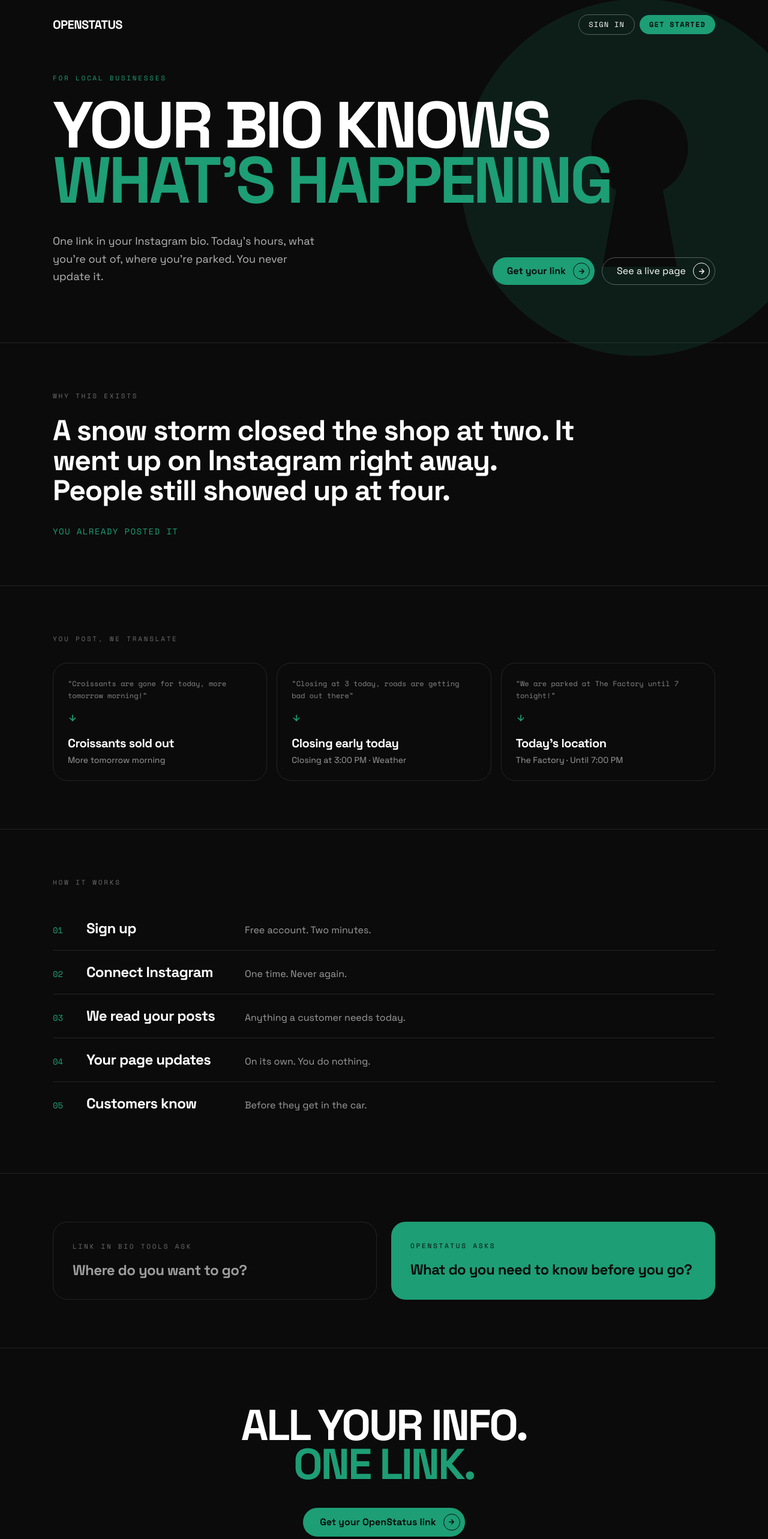
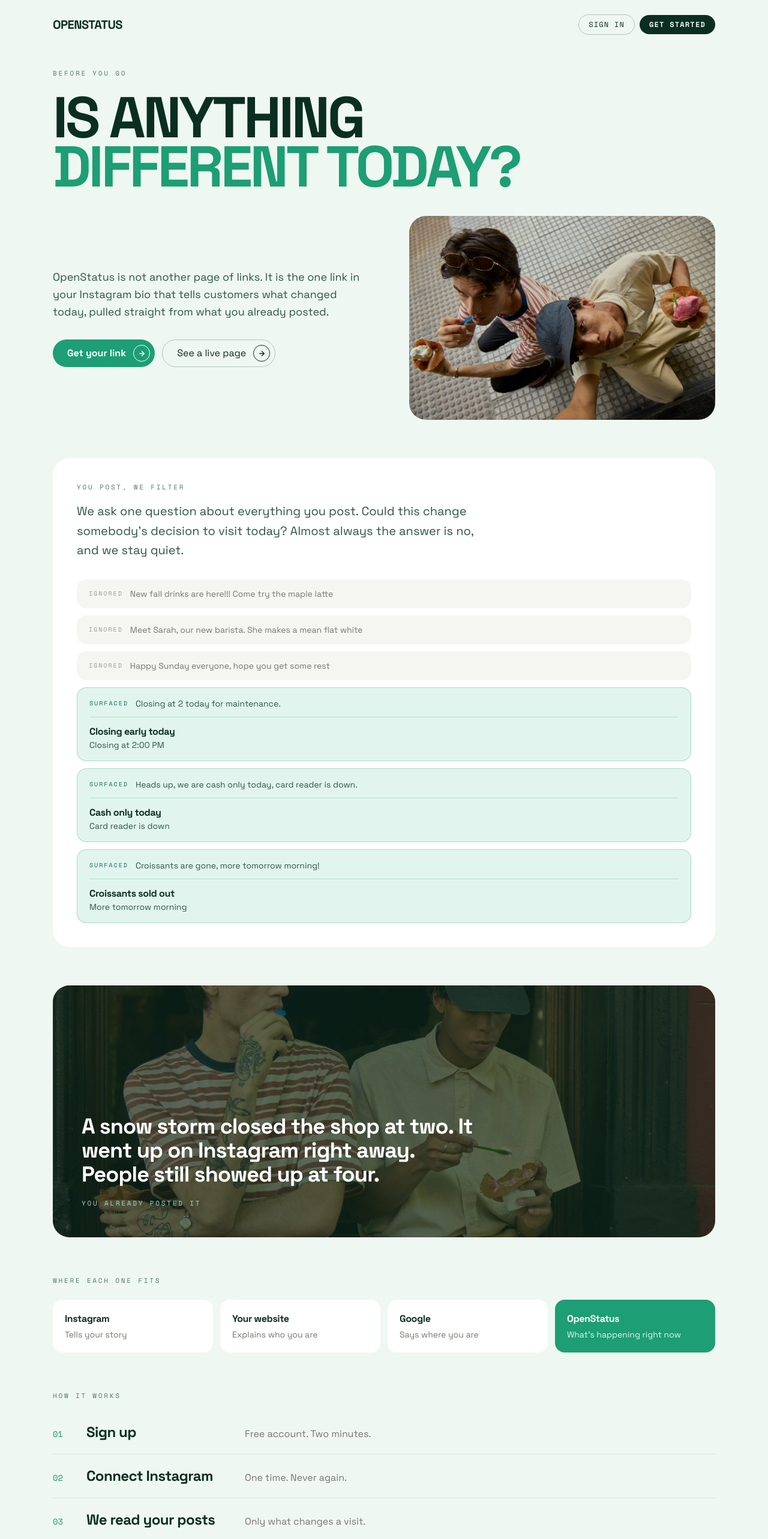
Before and after one commit to emmawest302-sketch/openstatus-web, a Next.js app: page / in a window 1280 px wide. Shown: the top 2566 px of the page at 60% size. Built offline with nearby package versions, Linux system fonts and the light colour scheme.

Commit message:
Pastel green home page with photography

```diff
--- a/src/app/page.tsx
+++ b/src/app/page.tsx
@@ -1,35 +1,29 @@
+const ignored = [
+  'New fall drinks are here!!! Come try the maple latte',
+  'Meet Sarah, our new barista. She makes a mean flat white',
+  'Happy Sunday everyone, hope you get some rest',
+];
+
+const surfaced = [
+  ['Closing at 2 today for maintenance.', 'Closing early today', 'Closing at 2:00 PM'],
+  ['Heads up, we are cash only today, card reader is down.', 'Cash only today', 'Card reader is down'],
+  ['Croissants are gone, more tomorrow morning!', 'Croissants sold out', 'More tomorrow morning'],
+];
+
 const steps = [
   ['01', 'Sign up', 'Free account. Two minutes.'],
   ['02', 'Connect Instagram', 'One time. Never again.'],
-  ['03', 'We read your posts', 'Anything a customer needs today.'],
+  ['03', 'We read your posts', 'Only what changes a visit.'],
   ['04', 'Your page updates', 'On its own. You do nothing.'],
   ['05', 'Customers know', 'Before they get in the car.'],
 ];
 
-const examples = [
-  [
-    'Croissants are gone for today, more tomorrow morning!',
-    'Croissants sold out',
-    'More tomorrow morning',
-  ],
-  [
-    'Closing at 3 today, roads are getting bad out there',
-    'Closing early today',
-    'Closing at 3:00 PM · Weather',
-  ],
-  [
-    'We are parked at The Factory until 7 tonight!',
-    "Today's location",
-    'The Factory · Until 7:00 PM',
-  ],
-];
-
-function Arrow({ light = false }: { light?: boolean }) {
+function Arrow({ dark = false }: { dark?: boolean }) {
   return (
     <span
       className={
         'inline-flex items-center justify-center w-7 h-7 rounded-full border shrink-0 ' +
-        (light ? 'border-[#0B0B0B]' : 'border-white')
+        (dark ? 'border-[#0B2E22]' : 'border-white')
       }
       aria-hidden="true"
     >
@@ -46,25 +40,36 @@ function Arrow({ light = false }: { light?: boolean }) {
   );
 }
 
+function Label({ children }: { children: React.ReactNode }) {
+  return (
+    <p
+      className="text-[11px] uppercase tracking-[0.25em] text-[#4E7A69]"
+      style={{ fontFamily: 'var(--font-mono)' }}
+    >
+      {children}
+    </p>
+  );
+}
+
 export default function HomePage() {
   return (
     <div
-      className="min-h-screen bg-[#0B0B0B] text-white overflow-x-hidden"
+      className="min-h-screen bg-[#EFF7F2] text-[#0B2E22] overflow-x-hidden"
       style={{ fontFamily: 'var(--font-display)' }}
     >
-      <header className="relative z-10 max-w-6xl mx-auto px-6 py-6 flex items-center justify-between">
+      <header className="max-w-6xl mx-auto px-6 py-6 flex items-center justify-between">
         <span className="text-xl font-bold tracking-tight">OPENSTATUS</span>
         <nav className="flex items-center gap-2">
           <a
             href="/login"
-            className="px-4 py-2 text-xs uppercase tracking-widest border border-white/30 rounded-full hover:border-white transition"
+            className="px-4 py-2 text-xs uppercase tracking-widest border border-[#0B2E22]/25 rounded-full hover:border-[#0B2E22] transition"
             style={{ fontFamily: 'var(--font-mono)' }}
           >
             Sign in
           </a>
           <a
             href="/signup"
-            className="px-4 py-2 text-xs uppercase tracking-widest bg-[#1D9E75] text-[#0B0B0B] font-bold rounded-full hover:bg-white transition"
+            className="px-4 py-2 text-xs uppercase tracking-widest bg-[#0B2E22] text-[#EFF7F2] font-bold rounded-full hover:bg-[#1D9E75] transition"
             style={{ fontFamily: 'var(--font-mono)' }}
           >
             Get started
@@ -72,124 +77,157 @@ export default function HomePage() {
         </nav>
       </header>
 
-      <section className="relative max-w-6xl mx-auto px-6 pt-10 pb-24">
-        <svg
-          viewBox="0 0 100 100"
-          className="pointer-events-none absolute -right-40 -top-24 w-[620px] opacity-[0.13]"
-          aria-hidden="true"
-        >
-          <mask id="khb">
-            <rect width="100" height="100" fill="#fff" />
-            <circle cx="50" cy="42" r="13" fill="#000" />
-            <path d="M44 52 L56 52 L60 74 L40 74 Z" fill="#000" />
-          </mask>
-          <circle cx="50" cy="50" r="48" fill="#1D9E75" mask="url(#khb)" />
-        </svg>
-
-        <p
-          className="text-[11px] uppercase tracking-[0.25em] text-[#1D9E75]"
-          style={{ fontFamily: 'var(--font-mono)' }}
-        >
-          For local businesses
-        </p>
-
-        <h1 className="relative mt-6 text-[13vw] md:text-[8.5vw] font-bold leading-[0.85] tracking-[-0.04em] whitespace-nowrap">
-          YOUR BIO KNOWS
-        </h1>
-        <h1 className="relative text-[13vw] md:text-[8.5vw] font-bold leading-[0.85] tracking-[-0.04em] text-[#1D9E75] whitespace-nowrap">
-          WHAT&rsquo;S HAPPENING
+      <section className="max-w-6xl mx-auto px-6 pt-8 pb-16">
+        <Label>Before you go</Label>
+        <h1 className="mt-6 text-[12vw] md:text-[7.5vw] font-bold leading-[0.86] tracking-[-0.045em]">
+          IS ANYTHING
+          <br />
+          <span className="text-[#1D9E75]">DIFFERENT TODAY?</span>
         </h1>
 
-        <div className="relative mt-10 grid gap-10 md:grid-cols-2 md:items-end">
-          <p className="text-lg text-white/70 leading-relaxed max-w-md">
-            One link in your Instagram bio. Today&rsquo;s hours, what
-            you&rsquo;re out of, where you&rsquo;re parked. You never update it.
+        <div className="mt-10 grid gap-8 md:grid-cols-[1.1fr_1fr] md:items-center">
+          <div>
+            <p className="text-lg text-[#2C5648] leading-relaxed max-w-lg">
+              OpenStatus is not another page of links. It is the one link in your
+              Instagram bio that tells customers what changed today, pulled
+              straight from what you already posted.
             </p>
-          <div className="flex flex-wrap gap-3 md:justify-end">
+            <div className="mt-8 flex flex-wrap gap-3">
               <a
                 href="/signup"
-              className="inline-flex items-center gap-3 pl-6 pr-2 py-2 rounded-full bg-[#1D9E75] text-[#0B0B0B] font-bold hover:bg-white transition"
+                className="inline-flex items-center gap-3 pl-6 pr-2 py-2 rounded-full bg-[#1D9E75] text-white font-bold hover:bg-[#0F6E56] transition"
               >
                 Get your link
-              <Arrow light />
+                <Arrow />
               </a>
               <a
                 href="/herban"
-              className="inline-flex items-center gap-3 pl-6 pr-2 py-2 rounded-full border border-white/30 hover:border-white transition"
+                className="inline-flex items-center gap-3 pl-6 pr-2 py-2 rounded-full border border-[#0B2E22]/25 hover:border-[#0B2E22] transition"
               >
                 See a live page
-              <Arrow />
+                <Arrow dark />
               </a>
+            </div>
+          </div>
+
+          <div className="rounded-[28px] overflow-hidden">
+            <img
+              src="/hero.jpg.jpg"
+              alt="Two people eating outside a local shop"
+              className="w-full h-[340px] object-cover"
+            />
           </div>
         </div>
       </section>
 
-      <section className="border-y border-white/10">
-        <div className="max-w-6xl mx-auto px-6 py-20">
-          <p
-            className="text-[11px] uppercase tracking-[0.25em] text-white/40"
+      <section className="max-w-6xl mx-auto px-6 pb-16">
+        <div className="rounded-[28px] bg-white p-8 sm:p-10">
+          <Label>You post, we filter</Label>
+          <p className="mt-4 text-xl text-[#2C5648] max-w-2xl leading-relaxed">
+            We ask one question about everything you post. Could this change
+            somebody&rsquo;s decision to visit today? Almost always the answer is
+            no, and we stay quiet.
+          </p>
+
+          <div className="mt-8 grid gap-3">
+            {ignored.map((c) => (
+              <div
+                key={c}
+                className="flex flex-wrap items-center gap-3 rounded-2xl bg-[#F5F5F2] px-5 py-3.5"
+              >
+                <span
+                  className="text-[10px] uppercase tracking-[0.2em] text-[#9C9A93] shrink-0"
                   style={{ fontFamily: 'var(--font-mono)' }}
                 >
-            Why this exists
-          </p>
-          <p className="mt-6 text-3xl sm:text-5xl font-bold tracking-tight leading-[1.05] max-w-4xl">
-            A snow storm closed the shop at two. It went up on Instagram right
-            away. People still showed up at four.
+                  Ignored
+                </span>
+                <span className="text-sm text-[#78766F]">{c}</span>
+              </div>
+            ))}
+
+            {surfaced.map(([caption, headline, detail]) => (
+              <div
+                key={headline}
+                className="rounded-2xl bg-[#E1F5EE] px-5 py-4 border border-[#1D9E75]/30"
+              >
+                <div className="flex flex-wrap items-center gap-3">
+                  <span
+                    className="text-[10px] uppercase tracking-[0.2em] text-[#0F6E56] shrink-0"
+                    style={{ fontFamily: 'var(--font-mono)' }}
+                  >
+                    Surfaced
+                  </span>
+                  <span className="text-sm text-[#2C5648]">{caption}</span>
+                </div>
+                <div className="mt-3 pt-3 border-t border-[#1D9E75]/25">
+                  <p className="font-bold tracking-tight">{headline}</p>
+                  <p className="text-sm text-[#2C5648]">{detail}</p>
+                </div>
+              </div>
+            ))}
+          </div>
+        </div>
+      </section>
+
+      <section className="max-w-6xl mx-auto px-6 pb-16">
+        <div className="rounded-[28px] overflow-hidden relative">
+          <img
+            src="/street.jpg.jpg"
+            alt="Two people sitting outside a shopfront"
+            className="w-full h-[420px] object-cover"
+          />
+          <div className="absolute inset-0 bg-[#0B2E22]/60" />
+          <div className="absolute inset-0 flex items-end p-8 sm:p-12">
+            <div>
+              <p className="text-2xl sm:text-4xl font-bold tracking-tight leading-[1.1] text-white max-w-2xl">
+                A snow storm closed the shop at two. It went up on Instagram
+                right away. People still showed up at four.
               </p>
               <p
-            className="mt-8 text-sm uppercase tracking-widest text-[#1D9E75]"
+                className="mt-5 text-[11px] uppercase tracking-[0.25em] text-[#9FE1CB]"
                 style={{ fontFamily: 'var(--font-mono)' }}
               >
                 You already posted it
               </p>
             </div>
+          </div>
+        </div>
       </section>
 
-      <section className="max-w-6xl mx-auto px-6 py-20">
+      <section className="max-w-6xl mx-auto px-6 pb-16">
+        <Label>Where each one fits</Label>
+        <div className="mt-6 grid gap-3 sm:grid-cols-2 lg:grid-cols-4">
+          {[
+            ['Instagram', 'Tells your story'],
+            ['Your website', 'Explains who you are'],
+            ['Google', 'Says where you are'],
+            ['OpenStatus', "What's happening right now"],
+          ].map(([who, what], i) => (
+            <div
+              key={who}
+              className={
+                'rounded-2xl p-5 ' +
+                (i === 3
+                  ? 'bg-[#1D9E75] text-white'
+                  : 'bg-white text-[#0B2E22]')
+              }
+            >
+              <p className="font-bold tracking-tight">{who}</p>
               <p
-          className="text-[11px] uppercase tracking-[0.25em] text-white/40"
-          style={{ fontFamily: 'var(--font-mono)' }}
+                className={
+                  'mt-1 text-sm ' + (i === 3 ? 'text-[#E1F5EE]' : 'text-[#78766F]')
+                }
               >
-          You post, we translate
+                {what}
               </p>
-        <div className="mt-8 grid gap-4 md:grid-cols-3">
-          {examples.map(([caption, headline, detail]) => (
-            <div
-              key={headline}
-              className="rounded-3xl border border-white/10 p-6 hover:border-[#1D9E75] transition"
-            >
-              <p
-                className="text-xs text-white/50 leading-relaxed"
-                style={{ fontFamily: 'var(--font-mono)' }}
-              >
-                &ldquo;{caption}&rdquo;
-              </p>
-              <div className="my-5 text-[#1D9E75]">
-                <svg viewBox="0 0 24 24" width="16" height="16" fill="none">
-                  <path
-                    d="M12 5v14M5 12l7 7 7-7"
-                    stroke="currentColor"
-                    strokeWidth="2.5"
-                    strokeLinecap="round"
-                  />
-                </svg>
-              </div>
-              <p className="text-xl font-bold tracking-tight">{headline}</p>
-              <p className="mt-1 text-sm text-white/60">{detail}</p>
             </div>
           ))}
         </div>
       </section>
 
-      <section className="border-t border-white/10">
-        <div className="max-w-6xl mx-auto px-6 py-20">
-          <p
-            className="text-[11px] uppercase tracking-[0.25em] text-white/40"
-            style={{ fontFamily: 'var(--font-mono)' }}
-          >
-            How it works
-          </p>
-          <div className="mt-8 divide-y divide-white/10">
+      <section className="max-w-6xl mx-auto px-6 pb-16">
+        <Label>How it works</Label>
+        <div className="mt-4 divide-y divide-[#0B2E22]/10">
           {steps.map(([n, title, body]) => (
             <div
               key={n}
@@ -204,64 +242,38 @@ export default function HomePage() {
               <span className="text-2xl font-bold tracking-tight min-w-[240px]">
                 {title}
               </span>
-                <span className="text-white/60">{body}</span>
+              <span className="text-[#78766F]">{body}</span>
             </div>
           ))}
         </div>
-        </div>
       </section>
 
-      <section className="border-t border-white/10">
-        <div className="max-w-6xl mx-auto px-6 py-20 grid gap-6 md:grid-cols-2">
-          <div className="rounded-3xl border border-white/10 p-8">
-            <p
-              className="text-[11px] uppercase tracking-[0.25em] text-white/40"
-              style={{ fontFamily: 'var(--font-mono)' }}
-            >
-              Link in bio tools ask
-            </p>
-            <p className="mt-4 text-2xl font-bold tracking-tight text-white/60">
-              Where do you want to go?
-            </p>
-          </div>
-          <div className="rounded-3xl bg-[#1D9E75] text-[#0B0B0B] p-8">
-            <p
-              className="text-[11px] uppercase tracking-[0.25em]"
-              style={{ fontFamily: 'var(--font-mono)' }}
-            >
-              OpenStatus asks
-            </p>
-            <p className="mt-4 text-2xl font-bold tracking-tight">
-              What do you need to know before you go?
-            </p>
-          </div>
-        </div>
-      </section>
-
-      <section className="border-t border-white/10">
-        <div className="max-w-6xl mx-auto px-6 py-24 text-center">
-          <h2 className="text-5xl sm:text-7xl font-bold tracking-[-0.04em] leading-[0.9]">
-            ALL YOUR INFO.
+      <section className="max-w-6xl mx-auto px-6 pb-20">
+        <div className="rounded-[28px] bg-[#0B2E22] text-white p-10 sm:p-16 text-center">
+          <h2 className="text-4xl sm:text-6xl font-bold tracking-[-0.04em] leading-[0.92]">
+            YOUR MOST IMPORTANT
             <br />
-            <span className="text-[#1D9E75]">ONE LINK.</span>
+            <span className="text-[#9FE1CB]">UPDATES. IMPOSSIBLE</span>
+            <br />
+            TO MISS.
           </h2>
           <a
             href="/signup"
-            className="inline-flex items-center gap-3 mt-10 pl-7 pr-2 py-2.5 rounded-full bg-[#1D9E75] text-[#0B0B0B] font-bold hover:bg-white transition"
+            className="inline-flex items-center gap-3 mt-10 pl-7 pr-2 py-2.5 rounded-full bg-[#1D9E75] text-white font-bold hover:bg-white hover:text-[#0B2E22] transition"
           >
             Get your OpenStatus link
-            <Arrow light />
+            <Arrow />
           </a>
         </div>
       </section>
 
-      <footer className="border-t border-white/10">
+      <footer className="max-w-6xl mx-auto px-6 pb-10">
         <div
-          className="max-w-6xl mx-auto px-6 py-8 flex flex-wrap items-center justify-between gap-4 text-[11px] uppercase tracking-[0.25em] text-white/40"
+          className="flex flex-wrap items-center justify-between gap-4 pt-8 border-t border-[#0B2E22]/10 text-[11px] uppercase tracking-[0.25em] text-[#4E7A69]"
           style={{ fontFamily: 'var(--font-mono)' }}
         >
           <span>OpenStatus</span>
-          <a href="/login" className="hover:text-white transition">
+          <a href="/login" className="hover:text-[#0B2E22] transition">
             Sign in
           </a>
         </div>
```
Lines whose indentation alone changed are shown as unchanged.
